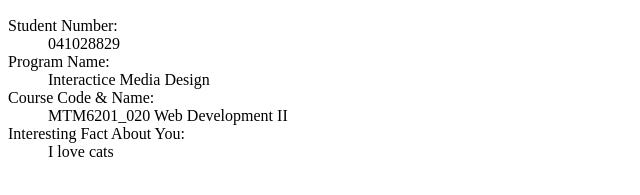
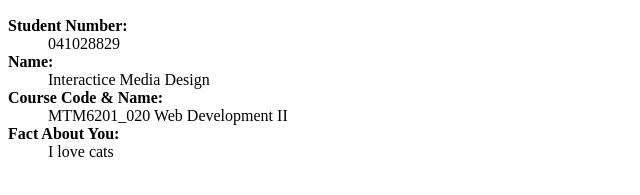
Before and after one commit to assa0097/mtm6201-week1, a plain HTML site: page index.html in a window 1280 px wide. Shown: the part 383-578 px from the top of the page, without its empty margins (0-640 px from the left). Drawn offline with Linux system fonts and the light colour scheme.

Commit message:
make final changes

```diff
--- a/index.html
+++ b/index.html
@@ -12,16 +12,16 @@
     </header>
 
     <dl>
-        <dt>Student Number:</dt>
+        <dt><strong>Student Number:</strong></dt>
         <dd>041028829</dd>
 
-        <dt>Program Name:</dt>
+        <dt><strong>Name:</strong></dt>
         <dd>Interactice Media Design</dd>
 
-        <dt>Course Code & Name:</dt>
+        <dt><strong>Course Code & Name:</strong></dt>
         <dd>MTM6201_020 Web Development II</dd>
 
-        <dt>Interesting Fact About You:</dt>
+        <dt><strong>Fact About You:</strong></dt>
         <dd>I love cats</dd>
     </dl>
 
```
